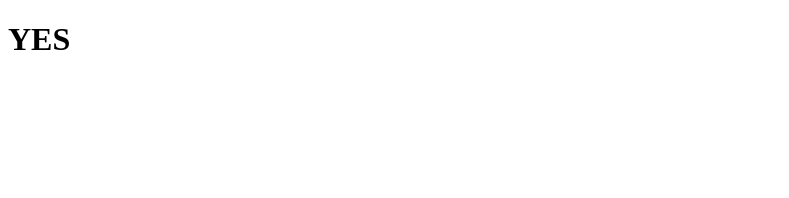
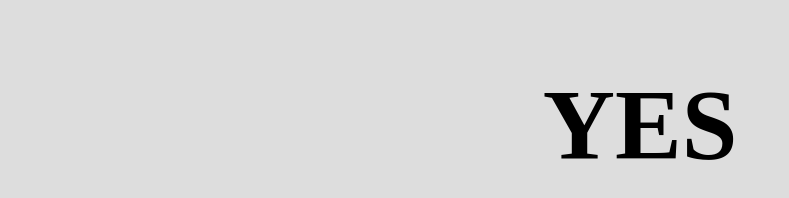
Before and after one commit to skillraider/isitreallytuesday, a plain HTML site: page index.html in a window 1280 px wide. Shown: the whole page, without its empty margins (0-789 px from the left). Drawn offline with Linux system fonts and the light colour scheme.

Commit message:
Browser based themes and larger text

```diff
--- a/index.html
+++ b/index.html
@@ -5,8 +5,35 @@
   <meta http-equiv="X-UA-Compatible" content="IE=edge">
   <meta name="viewport" content="width=device-width, initial-scale=1.0">
   <title>Is it really tuesday</title>
+  <style>
+    .content {
+      font-size: 100px;
+      text-align: center;
+    }
+
+    @media (prefers-color-scheme: no-preference) {
+      .theme {
+        background-color: #222222;
+        color: white;
+      }
+    }
+
+    @media (prefers-color-scheme: light) {
+      .theme {
+        background-color: #DDDDDD;
+        color: black;
+      }
+    }
+
+    @media (prefers-color-scheme: dark) {
+      .theme {
+        background-color: #222222;
+        color: white;
+      }
+    }
+  </style>
 </head>
-<body>
-  <h1>YES</h1>
+<body class="theme">
+  <h1 class="content">YES</h1>
 </body>
 </html>
```
